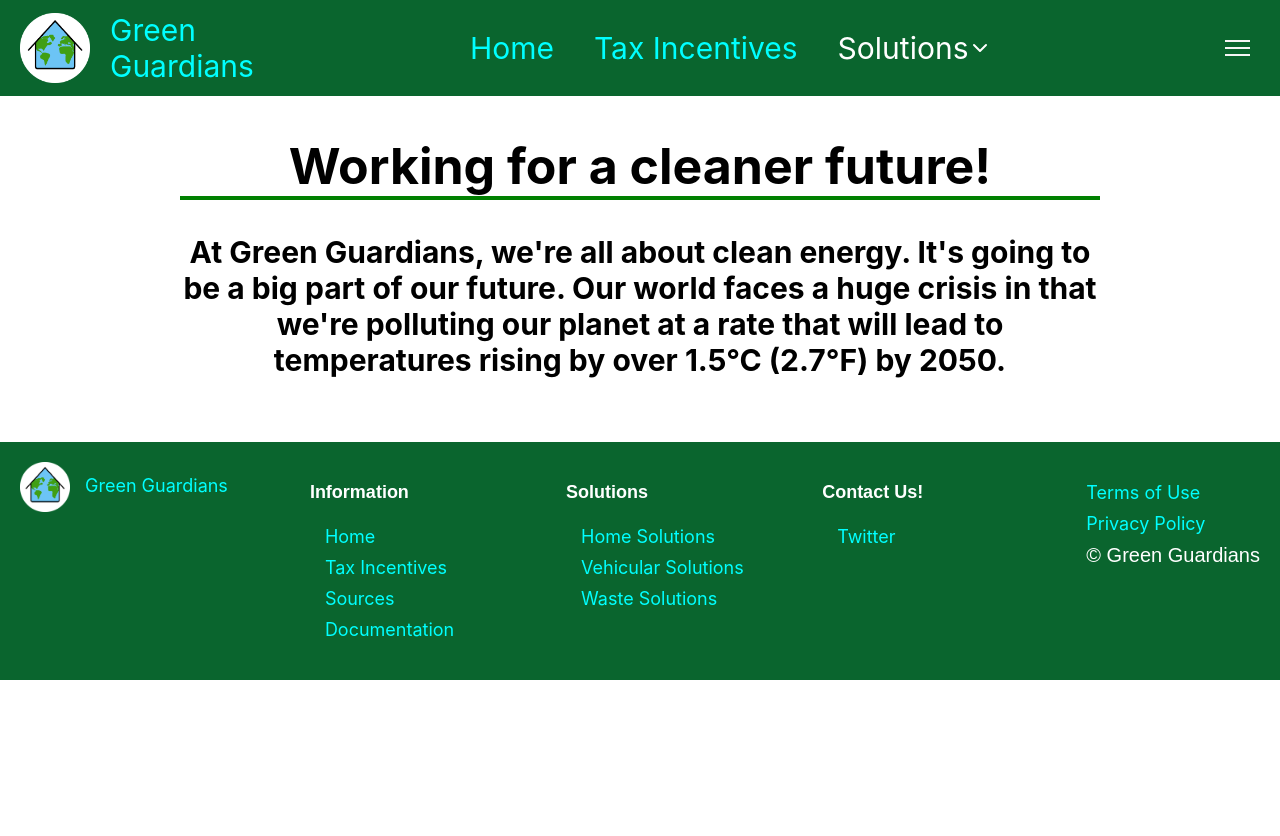
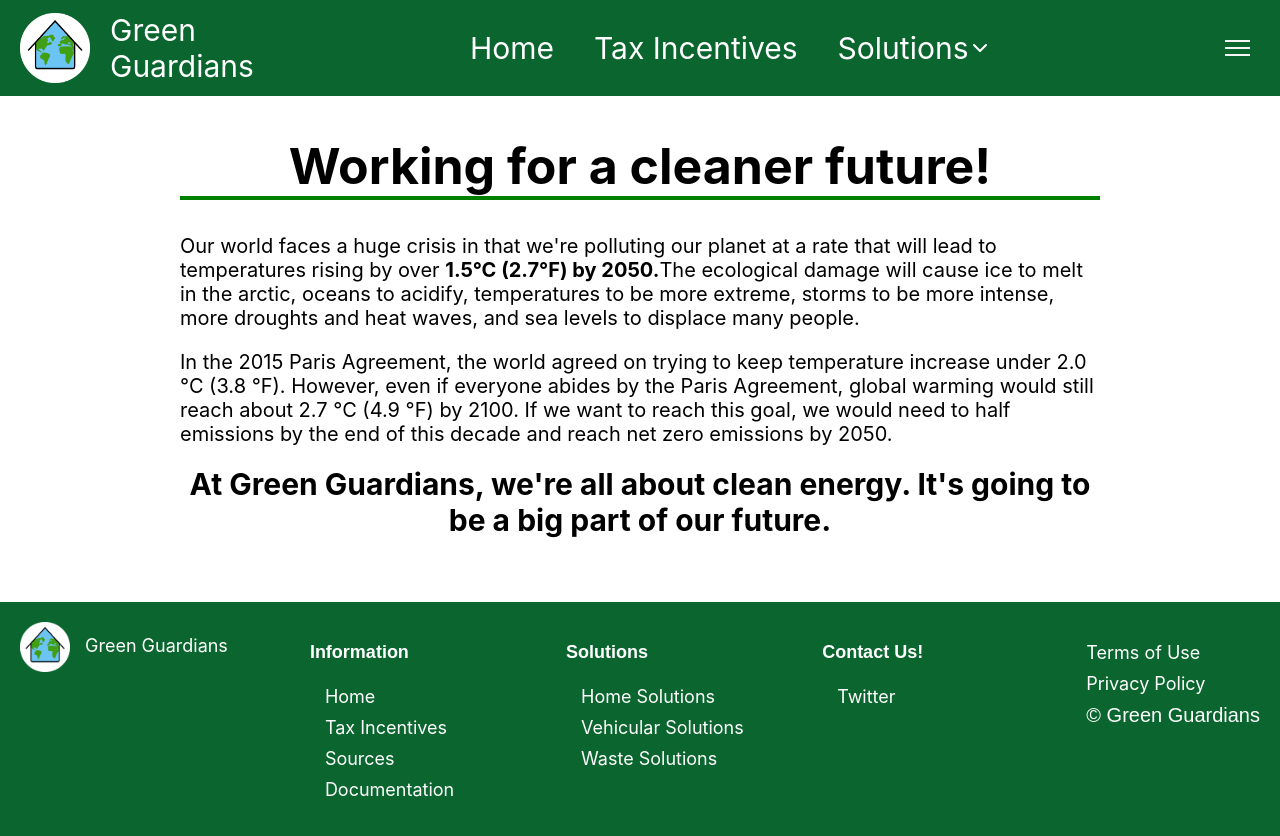
Before and after one commit to chonk9/webmaster23-24, a React (Create React App) app: page /about-us in a window 1280 px wide. Shown: the top 836 px of the page. Before the commit the page ends 800 px from the top, so only its background shows below. Built offline with nearby package versions, Linux system fonts and the light colour scheme.

Commit message:
about us changes

```diff
--- a/src/ComponentStyles/Navbar.css
+++ b/src/ComponentStyles/Navbar.css
@@ -266,9 +266,7 @@ ul li{
     --bs-bg-opacity: 1;
     background-color: black;
 }
-a:link{
-    color:aqua;
-    }
+
 a:hover{
     color:aqua;
     }
--- a/src/Pages/AboutUs.jsx
+++ b/src/Pages/AboutUs.jsx
@@ -4,10 +4,18 @@ export default function AboutUs() {
   return(<>
     <h1>Working for a cleaner future!</h1>
 
-    <h2>At Green Guardians, we're all about clean energy. It's going to be a big part of our future.
+    <p>
         Our world faces a huge crisis in that we're polluting our planet at a rate that will lead to temperatures rising
-        by over 1.5°C (2.7°F) by 2050.
-    </h2>
+        by over <b>1.5°C (2.7°F) by 2050.</b>
+        The ecological damage will cause ice to melt in the arctic, oceans to acidify, temperatures to be more extreme,
+        storms to be more intense, more droughts and heat waves, and sea levels to displace many people.
+      </p>
+      <p>
+        In the 2015 Paris Agreement, the world agreed on trying to keep temperature increase under 2.0 °C (3.8 °F).
+        However, even if everyone abides by the Paris Agreement, global warming would still reach about 2.7 °C (4.9 °F) by 2100.
+        If we want to reach this goal, we would need to half emissions by the end of this decade and reach net zero emissions by 2050.
+    </p>
+    <h2>At Green Guardians, we're all about clean energy. It's going to be a big part of our future. </h2>
 
   </>);
 
--- a/src/Pages/CleanSolutionsWaste.jsx
+++ b/src/Pages/CleanSolutionsWaste.jsx
@@ -38,7 +38,8 @@ export default function CleanSolutionsWaste() {
           <TextWrap wrappedSide="left" wrappedElt={<>
             <img src={solarPanels}></img>
           </>} textElt={<>
-            Placeholder
+            Over a third of the world’s greenhouse gas emissions come from making materials that people use every day.
+            By reducing the need for materials for products by recycling we can lower greenhouse gas emissions by a significant amount.
           </>}/>
         </div>
       </div>
```
Also changed, not shown: src/ComponentStyles/AboutUs.css (added).
